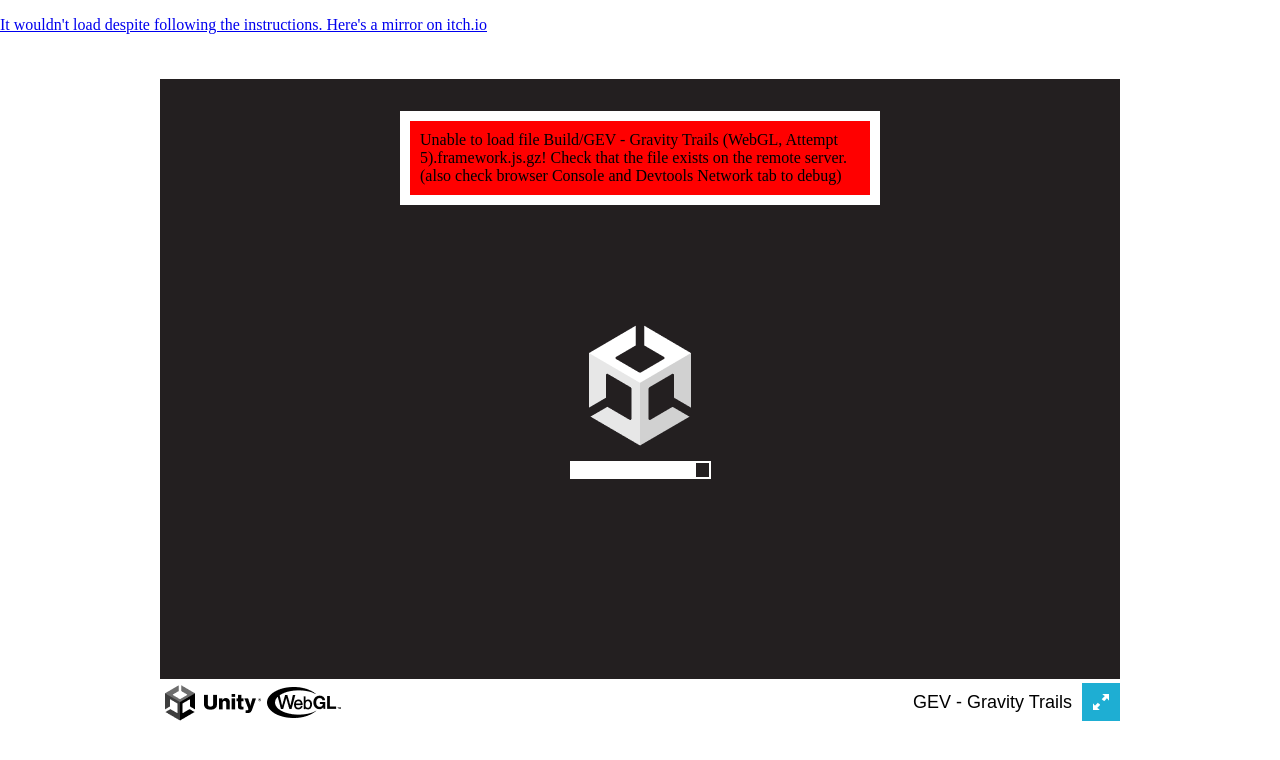
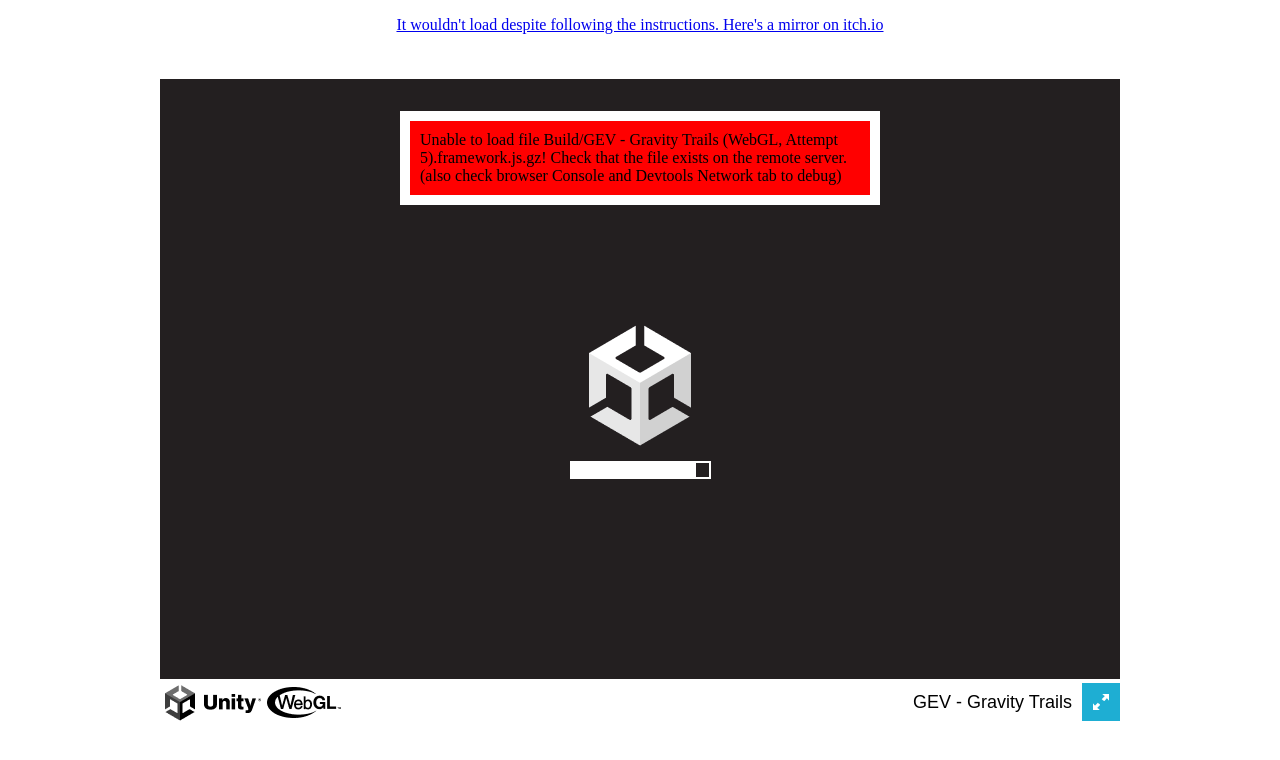
Before and after one commit to GevDevs/GravityTrails, a plain HTML site: page index.html in a window 1280 px wide. Drawn offline with Linux system fonts and the light colour scheme; no server answers; a script that the page names is missing.

Commit message:
Did it again

```diff
--- a/index.html
+++ b/index.html
@@ -117,6 +117,6 @@
       };
       document.body.appendChild(script);
     </script>
-    <p><a href="https://v6p9d9t4.ssl.hwcdn.net/html/5777144/index.html">It wouldn&#39;t load despite following the instructions. Here&#39;s a mirror on itch.io</a></p>
+    <center><p><a href="https://v6p9d9t4.ssl.hwcdn.net/html/5777144/index.html">It wouldn&#39;t load despite following the instructions. Here&#39;s a mirror on itch.io</a></p></center>
   </body>
 </html>
```
